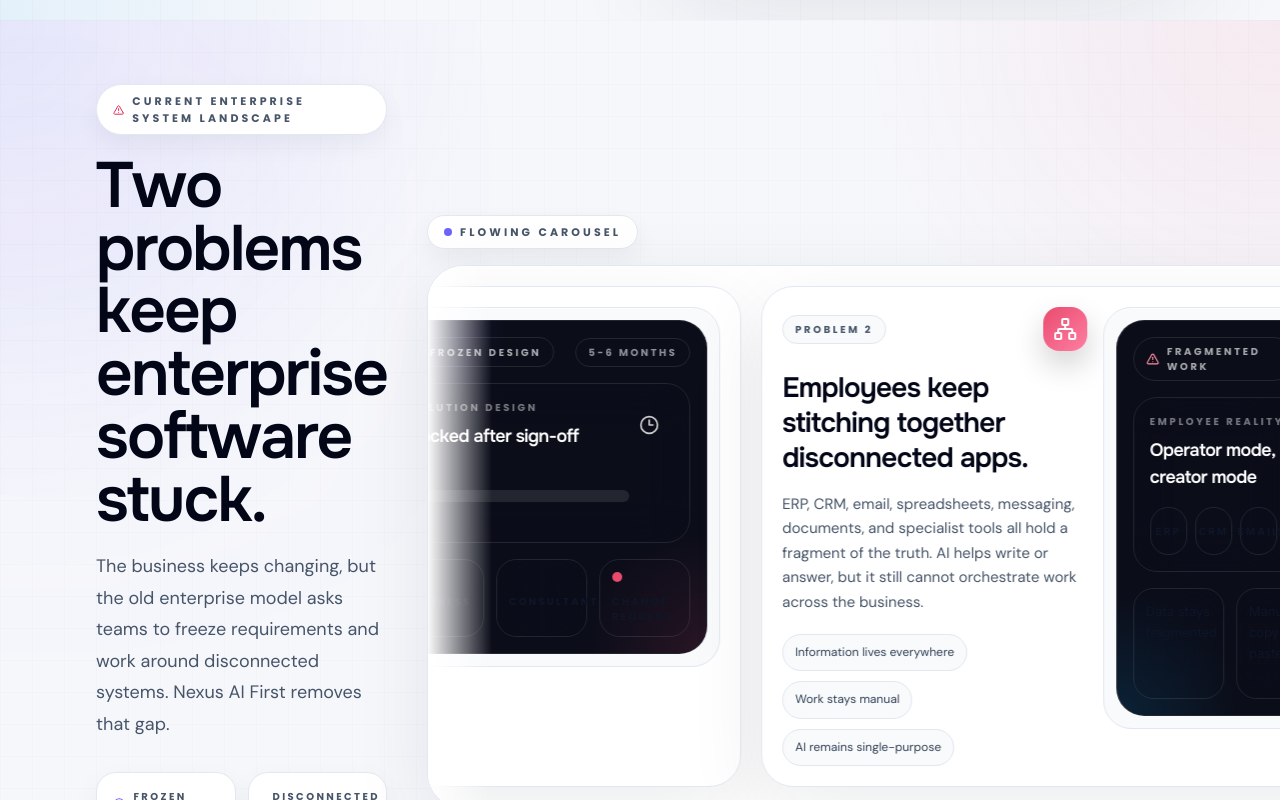
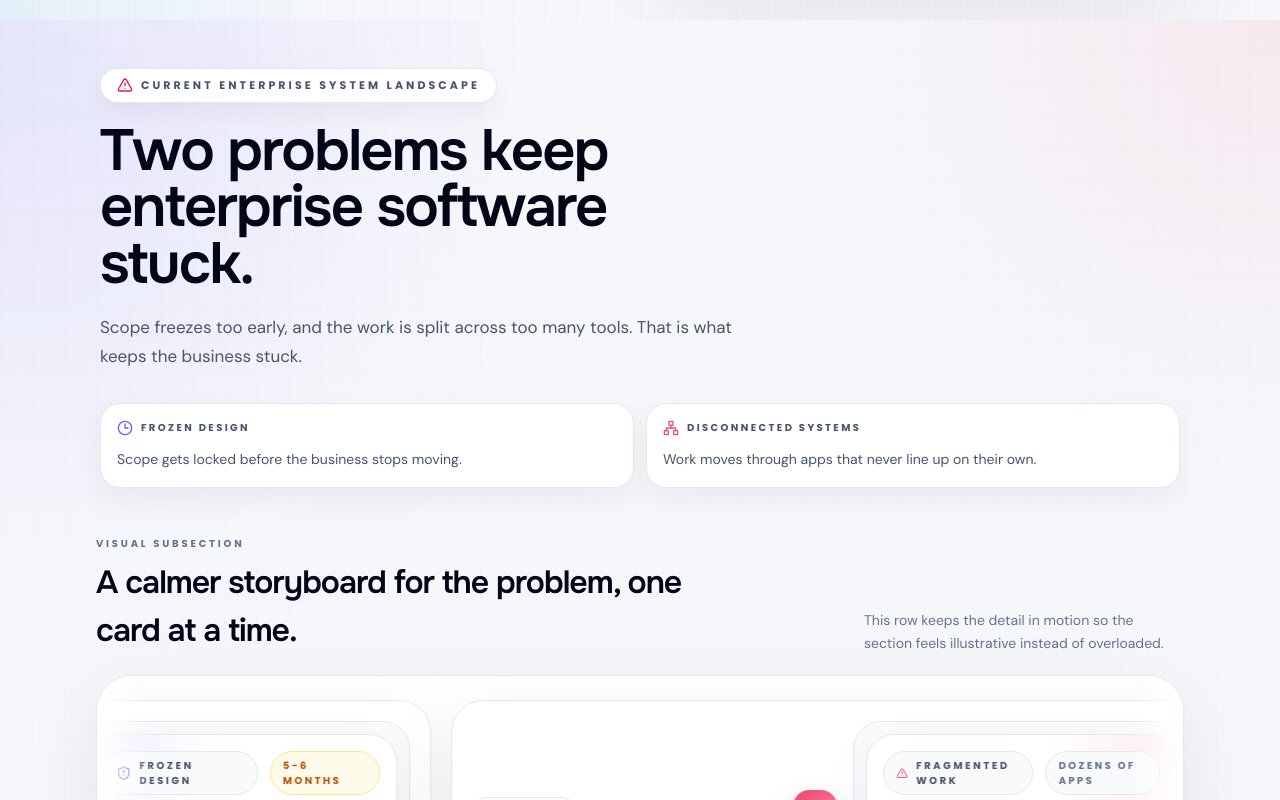
Before and after one commit to asadknow-hub/marketingwebsite, a Next.js app: page / in a window 1280 px wide. Shown: the part 780-1580 px from the top of the page. Built offline with nearby package versions, Linux system fonts and the light colour scheme; a web font is replaced by a local one.

Commit message:
Refine problem section into split storyboard

```diff
--- a/components/templates/finance-management-landing-page-finsyc/homepage-redesign/problem.tsx
+++ b/components/templates/finance-management-landing-page-finsyc/homepage-redesign/problem.tsx
@@ -17,20 +17,18 @@ interface ProblemItem {
 const problems: ProblemItem[] = [
   {
     label: "Problem 1",
-    title: "Consulting freezes the solution while the business keeps moving.",
-    description:
-      "Solution Design takes months to prepare, but the company keeps changing every week. Requirements age, new tools appear, and the business is left paying for change requests.",
-    bullets: ["Old requirements stay locked", "Change becomes expensive", "New technology arrives after sign-off"],
+    title: "Solution design freezes before delivery.",
+    description: "The brief gets locked while the business keeps changing, so every update turns into a change request.",
+    bullets: ["Requirements drift", "Change requests grow"],
     icon: Clock3,
     accent: "bg-gradient-to-br from-[#6C63FF] to-[#4F46E5]",
     scene: "freeze",
   },
   {
     label: "Problem 2",
-    title: "Employees keep stitching together disconnected apps.",
-    description:
-      "ERP, CRM, email, spreadsheets, messaging, documents, and specialist tools all hold a fragment of the truth. AI helps write or answer, but it still cannot orchestrate work across the business.",
-    bullets: ["Information lives everywhere", "Work stays manual", "AI remains single-purpose"],
+    title: "Work stays split across disconnected apps.",
+    description: "ERP, CRM, email, docs, sheets, and chat each hold a piece of the workflow, but nothing orchestrates the whole path.",
+    bullets: ["Data stays fragmented", "Work stays manual"],
     icon: Network,
     accent: "bg-gradient-to-br from-[#E94B6F] to-[#FF7FA2]",
     scene: "silos",
@@ -42,47 +40,47 @@ const carouselItems = [...problems, ...problems];
 function ProblemVisual({ scene }: { scene: ProblemItem["scene"] }) {
   if (scene === "freeze") {
     return (
-      <div className="relative overflow-hidden rounded-[28px] border border-white/10 bg-[#0B0D19] p-4">
-        <div className="absolute inset-0 bg-[radial-gradient(circle_at_top_left,rgba(108,99,255,0.20),transparent_28%),radial-gradient(circle_at_bottom_right,rgba(233,75,111,0.14),transparent_26%)]" />
+      <div className="relative overflow-hidden rounded-[28px] border border-slate-200 bg-white p-4 shadow-[0_18px_50px_rgba(15,23,42,0.06)]">
+        <div className="absolute inset-0 bg-[radial-gradient(circle_at_top_left,rgba(108,99,255,0.12),transparent_28%),radial-gradient(circle_at_bottom_right,rgba(233,75,111,0.08),transparent_24%)]" />
         <div className="relative z-10 flex items-center justify-between gap-3">
-          <div className="inline-flex items-center gap-2 rounded-full border border-white/10 bg-white/6 px-3 py-1.5">
-            <ShieldAlert className="h-4 w-4 text-[#C7C3FF]" />
-            <span className="font-poppins text-[10px] font-bold uppercase tracking-[0.26em] text-white/65">
+          <div className="inline-flex items-center gap-2 rounded-full border border-slate-200 bg-slate-50 px-3 py-1.5">
+            <ShieldAlert className="h-4 w-4 text-[#6C63FF]" />
+            <span className="font-poppins text-[10px] font-bold uppercase tracking-[0.26em] text-slate-600">
               frozen design
             </span>
           </div>
-          <div className="rounded-full border border-white/10 bg-white/6 px-3 py-1.5 font-poppins text-[10px] font-bold uppercase tracking-[0.24em] text-white/55">
+          <div className="rounded-full border border-amber-200 bg-amber-50 px-3 py-1.5 font-poppins text-[10px] font-bold uppercase tracking-[0.24em] text-amber-700">
             5-6 months
           </div>
         </div>
 
-        <div className="relative z-10 mt-4 rounded-[24px] border border-white/10 bg-white/6 p-4 backdrop-blur-xl">
+        <div className="relative z-10 mt-4 rounded-[24px] border border-slate-200 bg-[#F8FAFC] p-4">
           <div className="flex items-center justify-between gap-3">
             <div>
-              <p className="font-poppins text-[10px] font-bold uppercase tracking-[0.26em] text-white/45">solution design</p>
-              <p className="mt-2 font-onest text-[18px] font-semibold tracking-[-0.6px] text-white">Locked after sign-off</p>
+              <p className="font-poppins text-[10px] font-bold uppercase tracking-[0.26em] text-slate-500">solution design</p>
+              <p className="mt-2 font-onest text-[18px] font-semibold tracking-[-0.6px] text-slate-950">Locked after sign-off</p>
             </div>
-            <div className="flex h-12 w-12 items-center justify-center rounded-2xl bg-white/8">
-              <Clock3 className="h-5 w-5 text-white/80" />
+            <div className="flex h-12 w-12 items-center justify-center rounded-2xl bg-white shadow-[0_12px_24px_rgba(15,23,42,0.06)]">
+              <Clock3 className="h-5 w-5 text-[#6C63FF]" />
             </div>
           </div>
 
           <div className="mt-4 space-y-3">
-            <div className="h-3 rounded-full bg-white/16" />
-            <div className="h-3 w-10/12 rounded-full bg-white/10" />
-            <div className="h-3 w-7/12 rounded-full bg-white/8" />
+            <div className="h-3 rounded-full bg-slate-200" />
+            <div className="h-3 w-10/12 rounded-full bg-slate-100" />
+            <div className="h-3 w-7/12 rounded-full bg-slate-100" />
           </div>
         </div>
 
         <div className="relative z-10 mt-4 grid gap-3 sm:grid-cols-3">
           {[
             { label: "Business", tone: "bg-[#6C63FF]" },
-            { label: "Consultant", tone: "bg-white/12" },
+            { label: "Consultant", tone: "bg-slate-300" },
             { label: "Change request", tone: "bg-[#E94B6F]" },
           ].map((item) => (
-            <div key={item.label} className="rounded-[20px] border border-white/10 bg-white/6 p-3 backdrop-blur-xl">
+            <div key={item.label} className="rounded-[20px] border border-slate-200 bg-slate-50 p-3">
               <div className={"h-2.5 w-2.5 rounded-full " + item.tone} />
-              <p className="mt-3 font-poppins text-[10px] font-bold uppercase tracking-[0.22em] text-white/58">
+              <p className="mt-3 font-poppins text-[10px] font-bold uppercase tracking-[0.22em] text-slate-600">
                 {item.label}
               </p>
             </div>
@@ -93,45 +91,38 @@ function ProblemVisual({ scene }: { scene: ProblemItem["scene"] }) {
   }
 
   return (
-    <div className="relative overflow-hidden rounded-[28px] border border-white/10 bg-[#0B0D19] p-4">
-      <div className="absolute inset-0 bg-[radial-gradient(circle_at_top_right,rgba(233,75,111,0.22),transparent_26%),radial-gradient(circle_at_bottom_left,rgba(14,165,233,0.14),transparent_24%)]" />
+    <div className="relative overflow-hidden rounded-[28px] border border-slate-200 bg-white p-4 shadow-[0_18px_50px_rgba(15,23,42,0.06)]">
+      <div className="absolute inset-0 bg-[radial-gradient(circle_at_top_right,rgba(233,75,111,0.12),transparent_26%),radial-gradient(circle_at_bottom_left,rgba(14,165,233,0.08),transparent_24%)]" />
       <div className="relative z-10 flex items-center justify-between gap-3">
-        <div className="inline-flex items-center gap-2 rounded-full border border-white/10 bg-white/6 px-3 py-1.5">
-          <AlertTriangle className="h-4 w-4 text-[#FF8DA5]" />
-          <span className="font-poppins text-[10px] font-bold uppercase tracking-[0.26em] text-white/65">
+        <div className="inline-flex items-center gap-2 rounded-full border border-slate-200 bg-slate-50 px-3 py-1.5">
+          <AlertTriangle className="h-4 w-4 text-[#E94B6F]" />
+          <span className="font-poppins text-[10px] font-bold uppercase tracking-[0.26em] text-slate-600">
             fragmented work
           </span>
         </div>
-        <div className="rounded-full border border-white/10 bg-white/6 px-3 py-1.5 font-poppins text-[10px] font-bold uppercase tracking-[0.24em] text-white/55">
+        <div className="rounded-full border border-slate-200 bg-slate-50 px-3 py-1.5 font-poppins text-[10px] font-bold uppercase tracking-[0.24em] text-slate-500">
           dozens of apps
         </div>
       </div>
 
-      <div className="relative z-10 mt-4 rounded-[24px] border border-white/10 bg-white/6 p-4 backdrop-blur-xl">
+      <div className="relative z-10 mt-4 rounded-[24px] border border-slate-200 bg-[#F8FAFC] p-4">
         <div className="flex items-center justify-between gap-3">
           <div>
-            <p className="font-poppins text-[10px] font-bold uppercase tracking-[0.26em] text-white/45">employee reality</p>
-            <p className="mt-2 font-onest text-[18px] font-semibold tracking-[-0.6px] text-white">Operator mode, not value creator mode</p>
+            <p className="font-poppins text-[10px] font-bold uppercase tracking-[0.26em] text-slate-500">employee reality</p>
+            <p className="mt-2 font-onest text-[18px] font-semibold tracking-[-0.6px] text-slate-950">Operator mode, not value creator mode</p>
           </div>
-          <div className="flex h-12 w-12 items-center justify-center rounded-2xl bg-white/8">
-            <Workflow className="h-5 w-5 text-white/80" />
+          <div className="flex h-12 w-12 items-center justify-center rounded-2xl bg-white shadow-[0_12px_24px_rgba(15,23,42,0.06)]">
+            <Workflow className="h-5 w-5 text-[#E94B6F]" />
           </div>
         </div>
 
         <div className="mt-4 grid grid-cols-3 gap-2 sm:grid-cols-6">
-          {[
-            "ERP",
-            "CRM",
-            "Email",
-            "Sheets",
-            "Docs",
-            "Chat",
-          ].map((item, index) => (
+          {["ERP", "CRM", "Email", "Sheets", "Docs", "Chat"].map((item, index) => (
             <div
               key={item}
               className={
-                "flex h-12 items-center justify-center rounded-[18px] border border-white/10 text-[10px] font-bold uppercase tracking-[0.22em] text-white/72 " +
-                (index % 2 === 0 ? "bg-white/8" : "bg-white/12")
+                "flex h-12 items-center justify-center rounded-[18px] border border-slate-200 text-[10px] font-bold uppercase tracking-[0.22em] text-slate-600 " +
+                (index % 2 === 0 ? "bg-white" : "bg-slate-50")
               }
             >
               {item}
@@ -141,12 +132,8 @@ function ProblemVisual({ scene }: { scene: ProblemItem["scene"] }) {
       </div>
 
       <div className="relative z-10 mt-4 grid gap-3 sm:grid-cols-3">
-        {[
-          "Data stays fragmented",
-          "Manual copy-paste",
-          "AI only answers, it cannot orchestrate",
-        ].map((item) => (
-          <div key={item} className="rounded-[20px] border border-white/10 bg-white/6 px-3 py-3 text-[13px] leading-relaxed text-white/74 backdrop-blur-xl">
+        {["Data stays fragmented", "Manual copy-paste", "AI cannot orchestrate"].map((item) => (
+          <div key={item} className="rounded-[20px] border border-slate-200 bg-slate-50 px-3 py-3 text-[13px] leading-relaxed text-slate-700">
             {item}
           </div>
         ))}
@@ -159,8 +146,8 @@ function ProblemSlide({ item }: { item: ProblemItem }) {
   const Icon = item.icon;
 
   return (
-    <article className="h-full rounded-[32px] border border-slate-200 bg-white p-4 shadow-[0_24px_80px_rgba(15,23,42,0.08)] sm:p-5 backdrop-blur-2xl">
-      <div className="grid gap-4 lg:grid-cols-[0.92fr_1.08fr] lg:items-start">
+    <article className="h-full rounded-[32px] border border-slate-200 bg-white p-4 shadow-[0_24px_80px_rgba(15,23,42,0.08)] sm:p-5">
+      <div className="grid gap-4 lg:grid-cols-[1.04fr_0.96fr] lg:items-center">
         <div className="min-w-0">
           <div className="flex items-center justify-between gap-4">
             <div className="inline-flex items-center gap-2 rounded-full border border-slate-200 bg-slate-50 px-3 py-1.5">
@@ -173,14 +160,14 @@ function ProblemSlide({ item }: { item: ProblemItem }) {
             </div>
           </div>
 
-          <h3 className="mt-5 max-w-[420px] font-onest text-[24px] font-semibold leading-tight tracking-[-0.8px] text-slate-950 sm:text-[28px]">
+          <h3 className="mt-5 max-w-[420px] font-onest text-[22px] font-semibold leading-tight tracking-[-0.8px] text-slate-950 sm:text-[26px]">
             {item.title}
           </h3>
-          <p className="mt-4 max-w-[420px] font-['DM_Sans'] text-[14px] leading-relaxed text-slate-600 sm:text-[15px]">
+          <p className="mt-3 max-w-[420px] font-['DM_Sans'] text-[14px] leading-relaxed text-slate-600">
             {item.description}
           </p>
 
-          <div className="mt-5 flex flex-wrap gap-2.5">
+          <div className="mt-4 flex flex-wrap gap-2.5">
             {item.bullets.map((bullet) => (
               <div key={bullet} className="rounded-full border border-slate-200 bg-slate-50 px-3 py-2 font-['DM_Sans'] text-[12px] leading-relaxed text-slate-700">
                 {bullet}
@@ -201,7 +188,7 @@ export default function ProblemRedesign() {
   const prefersReducedMotion = useReducedMotion();
 
   return (
-    <section id="problem" className="relative w-full overflow-hidden bg-[#F6F7FB] py-20 sm:py-24 lg:min-h-[100svh] lg:py-16">
+    <section id="problem" className="relative w-full overflow-hidden bg-[#F6F7FB] py-16 sm:py-20 lg:min-h-[100svh] lg:py-12">
       <div className="pointer-events-none absolute inset-0">
         <div className="absolute inset-0 bg-[radial-gradient(circle_at_top_left,rgba(108,99,255,0.10),transparent_30%),radial-gradient(circle_at_top_right,rgba(233,75,111,0.08),transparent_26%),radial-gradient(circle_at_bottom_right,rgba(14,165,233,0.06),transparent_24%)]" />
         <div className="absolute inset-0 bg-[linear-gradient(rgba(15,23,42,0.04)_1px,transparent_1px),linear-gradient(90deg,rgba(15,23,42,0.04)_1px,transparent_1px)] bg-[size:32px_32px] opacity-30" />
@@ -209,8 +196,8 @@ export default function ProblemRedesign() {
         <div className="absolute right-[-120px] bottom-[-120px] h-80 w-80 rounded-full bg-[#E94B6F]/8 blur-[160px]" />
       </div>
 
-      <div className="relative mx-auto max-w-[1440px] px-4 sm:px-6 lg:grid lg:min-h-[calc(100svh-6rem)] lg:grid-cols-[0.84fr_1.16fr] lg:items-center lg:gap-10 lg:px-[96px]">
-        <div className="max-w-[560px]">
+      <div className="relative mx-auto max-w-[1440px] px-4 sm:px-6 lg:px-[96px]">
+        <div className="mx-auto max-w-[1080px]">
           <motion.div
             initial={{ opacity: 0, y: 18 }}
             whileInView={{ opacity: 1, y: 0 }}
@@ -229,7 +216,7 @@ export default function ProblemRedesign() {
             whileInView={{ opacity: 1, y: 0 }}
             viewport={{ once: true }}
             transition={{ duration: 0.7, delay: 0.08, ease: "easeOut" as const }}
-            className="mt-5 font-onest text-[38px] font-semibold leading-[0.98] tracking-[-1.8px] text-slate-950 sm:text-[52px] lg:text-[64px]"
+            className="mt-5 max-w-[640px] font-onest text-[36px] font-semibold leading-[0.98] tracking-[-1.8px] text-slate-950 sm:text-[48px] lg:text-[58px]"
           >
             Two problems keep enterprise software stuck.
           </motion.h2>
@@ -239,9 +226,9 @@ export default function ProblemRedesign() {
             whileInView={{ opacity: 1, y: 0 }}
             viewport={{ once: true }}
             transition={{ duration: 0.7, delay: 0.14, ease: "easeOut" as const }}
-            className="mt-5 max-w-[760px] font-['DM_Sans'] text-[17px] leading-[1.75] text-slate-600 sm:text-[18px]"
+            className="mt-5 max-w-[640px] font-['DM_Sans'] text-[16px] leading-[1.7] text-slate-600 sm:text-[17px]"
           >
-            The business keeps changing, but the old enterprise model asks teams to freeze requirements and work around disconnected systems. Nexus AI First removes that gap.
+            Scope freezes too early, and the work is split across too many tools. That is what keeps the business stuck.
           </motion.p>
 
           <div className="mt-8 grid gap-3 sm:grid-cols-2">
@@ -253,7 +240,7 @@ export default function ProblemRedesign() {
                 </p>
               </div>
               <p className="mt-3 font-['DM_Sans'] text-[14px] leading-relaxed text-slate-600">
-                Requirements age between sign-off and delivery.
+                Scope gets locked before the business stops moving.
               </p>
             </div>
 
@@ -265,31 +252,31 @@ export default function ProblemRedesign() {
                 </p>
               </div>
               <p className="mt-3 font-['DM_Sans'] text-[14px] leading-relaxed text-slate-600">
-                Work stays manual across apps, chats, and spreadsheets.
+                Work moves through apps that never line up on their own.
               </p>
             </div>
           </div>
         </div>
 
-        <div className="relative mt-10 lg:mt-0">
-          <div className="mb-4 flex items-center justify-between gap-3">
-            <div className="inline-flex items-center gap-2 rounded-full border border-slate-200 bg-white px-4 py-2 shadow-[0_10px_24px_rgba(15,23,42,0.05)] backdrop-blur-xl">
-              <span className="h-2 w-2 rounded-full bg-[#6C63FF]" />
-              <span className="font-poppins text-[10px] sm:text-[11px] font-bold uppercase tracking-[0.28em] text-slate-600">
-                Flowing carousel
-              </span>
+        <div className="mt-12">
+          <div className="flex flex-col gap-3 sm:flex-row sm:items-end sm:justify-between">
+            <div className="max-w-[620px]">
+              <p className="font-poppins text-[10px] font-bold uppercase tracking-[0.28em] text-slate-500">
+                Visual subsection
+              </p>
+              <h3 className="mt-2 font-onest text-[26px] font-semibold tracking-[-1px] text-slate-950 sm:text-[32px]">
+                A calmer storyboard for the problem, one card at a time.
+              </h3>
             </div>
 
-            <div className="hidden items-center gap-2 sm:flex">
-              <span className="h-2 w-2 rounded-full bg-slate-300" />
-              <span className="h-1.5 w-16 rounded-full bg-slate-200" />
-              <span className="h-2 w-2 rounded-full bg-slate-300" />
-            </div>
+            <p className="max-w-[320px] font-['DM_Sans'] text-[14px] leading-relaxed text-slate-500">
+              This row keeps the detail in motion so the section feels illustrative instead of overloaded.
+            </p>
           </div>
 
-          <div className="relative overflow-hidden rounded-[36px] border border-slate-200 bg-white p-4 shadow-[0_24px_80px_rgba(15,23,42,0.08)]">
-            <div className="pointer-events-none absolute inset-y-0 left-0 z-10 w-16 bg-[linear-gradient(90deg,rgba(255,255,255,0.98),rgba(255,255,255,0))]" />
-            <div className="pointer-events-none absolute inset-y-0 right-0 z-10 w-16 bg-[linear-gradient(270deg,rgba(255,255,255,0.98),rgba(255,255,255,0))]" />
+          <div className="relative mt-5 overflow-hidden rounded-[36px] border border-slate-200 bg-white p-4 shadow-[0_24px_80px_rgba(15,23,42,0.08)] sm:p-5">
+            <div className="pointer-events-none absolute inset-y-0 left-0 z-10 w-14 bg-[linear-gradient(90deg,rgba(255,255,255,0.98),rgba(255,255,255,0))]" />
+            <div className="pointer-events-none absolute inset-y-0 right-0 z-10 w-14 bg-[linear-gradient(270deg,rgba(255,255,255,0.98),rgba(255,255,255,0))]" />
 
             <motion.div
               className="flex w-max gap-5 py-1"
@@ -301,7 +288,7 @@ export default function ProblemRedesign() {
                 <div
                   key={`${item.label}-${index}`}
                   aria-hidden={index >= problems.length}
-                  className="w-[min(82vw,720px)] shrink-0"
+                  className="w-[min(86vw,760px)] shrink-0"
                 >
                   <ProblemSlide item={item} />
                 </div>
```
